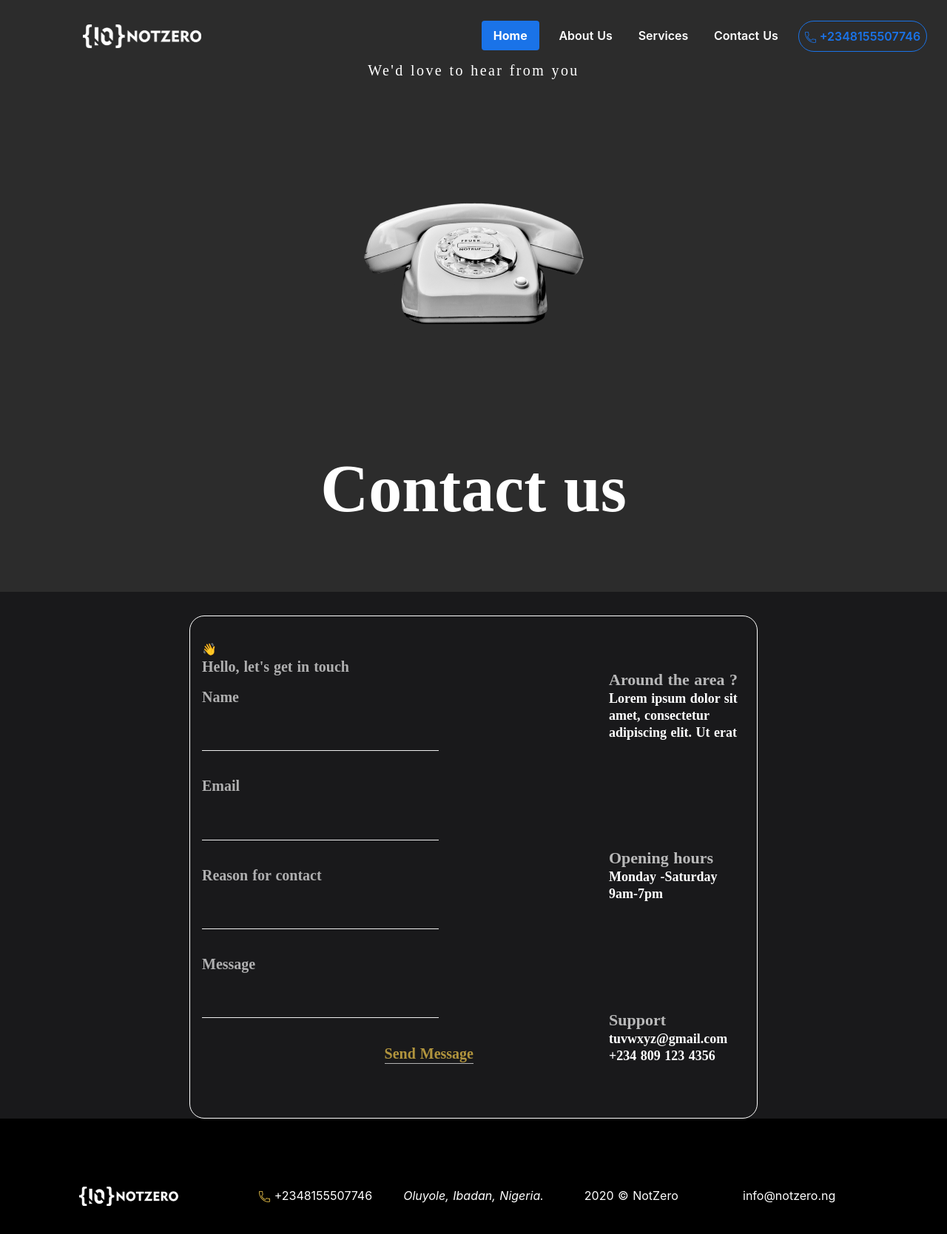
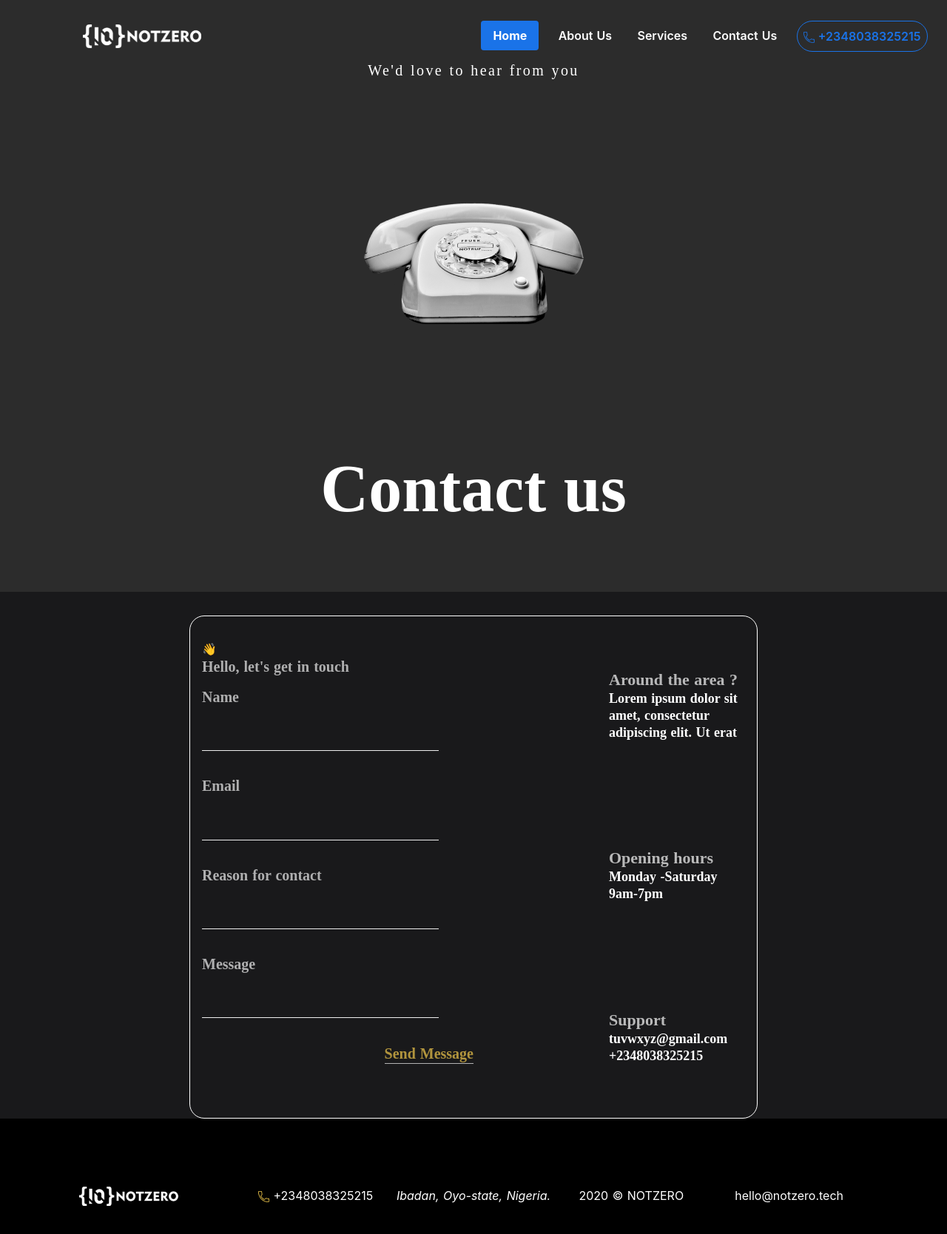
Before and after one commit to notzerong/notzero-landing-page, a Nuxt app: page /contact in a window 1280 px wide. Shown: the top 1668 px of the page at 74% size. Built offline with nearby package versions, Linux system fonts and the light colour scheme.

Commit message:
new updates

```diff
--- a/components/Footer.vue
+++ b/components/Footer.vue
@@ -4,18 +4,29 @@
       <img src="~/assets/img/logo2.png" alt="notzero logo" />
     </div>
     <div class="xl:w-1/5 w-full xl:text-center my-3">
-      <a href="tel:+2348155507746">
-        <img src="~/assets/img/phoneyellow.svg" class="inline" alt="Phone" /> +2348155507746
+      <a :href="`https://api.whatsapp.com/send?phone=${phoneNumber}&text=${message}`" target="_blank">
+        <img src="~/assets/img/phoneyellow.svg" class="inline" alt="Phone" /> {{phoneNumber}}
       </a>
     </div>
     <div class="xl:w-1/5 w-full xl:text-center my-3">
-      <address>Oluyole, Ibadan, Nigeria.</address>
+      <address>Ibadan, Oyo-state, Nigeria.</address>
     </div>
     <div class="xl:w-1/5 w-full xl:text-center my-3">
-      <p>{{new Date().getFullYear()}} &copy; NotZero</p>
+      <p>{{new Date().getFullYear()}} &copy; NOTZERO</p>
     </div>
     <div class="xl:w-1/5 w-full xl:text-center my-3">
-      <a href="mailto:info@notzero.ng" target="_blank">info@notzero.ng</a>
+      <a href="mailto:hello@notzero.tech" target="_blank">hello@notzero.tech</a>
     </div>
   </footer>
 </template>
+
+<script>
+export default {
+  data() {
+    return {
+      phoneNumber: '+2348038325215',
+      message: "Hello NotZero"
+    }
+  }
+}
+</script>
--- a/components/Navbar.vue
+++ b/components/Navbar.vue
@@ -59,11 +59,10 @@
         class="mt-1 block px-2 pb-1 pt-2 text-white font-semibold rounded hover:bg-gray-800 md:mt-0 md:ml-2"
         @click="setActiveSection('contactus')"
       >Contact Us</a>
-      <a
-        href="tel:+2348155507746"
+      <a :href="`https://api.whatsapp.com/send?phone=${phoneNumber}&text=${message}`" target="_blank"
         class="badge mt-1 block px-2 py-1 text-primaryblue font-semibold rounded hover:bg-gray-800 md:mt-0 md:ml-2"
       >
-        <img src="~/assets/img/phone.svg" class="inline" alt="Phone" /> +2348155507746
+        <img src="~/assets/img/phone.svg" class="inline" alt="Phone" /> {{phoneNumber}}
       </a>
     </nav>
   </header>
@@ -74,9 +73,11 @@ export default {
   props: ["active"],
   data() {
     return {
+      phoneNumber: '+2348038325215',
       isOpen: false,
       atTopOfPage: true,
-      activeSection: "home"
+      activeSection: "home",
+      message: "Hello NotZero"
     };
   },
   beforeMount() {
--- a/package.json
+++ b/package.json
@@ -12,7 +12,8 @@
   },
   "dependencies": {
     "@nuxtjs/pwa": "^3.0.0-0",
-    "nuxt": "^2.0.0"
+    "nuxt": "^2.0.0",
+    "sass": "^1.68.0"
   },
   "devDependencies": {
     "@nuxtjs/tailwindcss": "^1.0.0"
--- a/pages/contact.vue
+++ b/pages/contact.vue
@@ -55,7 +55,7 @@
               <a href="mailto:tuvwxyz@gmail.com">tuvwxyz@gmail.com</a>
             </p>
             <p>
-              <a href>+234 809 123 4356</a>
+              <a href>+2348038325215</a>
             </p>
           </section>
         </div>
--- a/pages/index.vue
+++ b/pages/index.vue
@@ -137,7 +137,7 @@
               class="font-poppins font-extrabold xl:text-4xl text-3xl mb-20 text-primary"
             >We are here for you!</h3>
             <a
-              href="mailto:info@notzero.ng?cc=luthfulahi@notzero.ng, sodiqoladeni@notzero.ng&subject=Hello%20from%20NotZero"
+              href="mailto:hello@notzero.tech&subject=Hello%20from%20NotZero"
               target="_blank"
               class="bg-primaryblue text-white mt-10 hover:bg-yellow-500 font-bold rounded-md xl:px-12 xl:py-5 px-12 py-4"
             >Talk to us 📨!</a>
```
Also changed, not shown: 1 other file (tests, documents, lock files or other folders).
